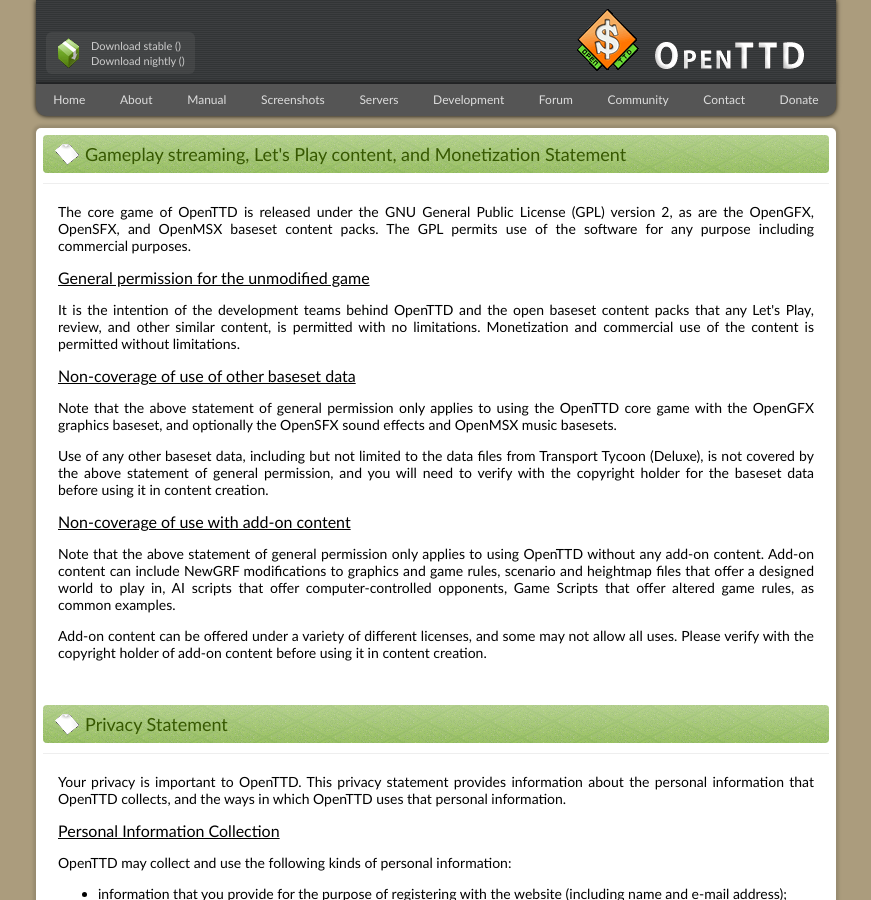
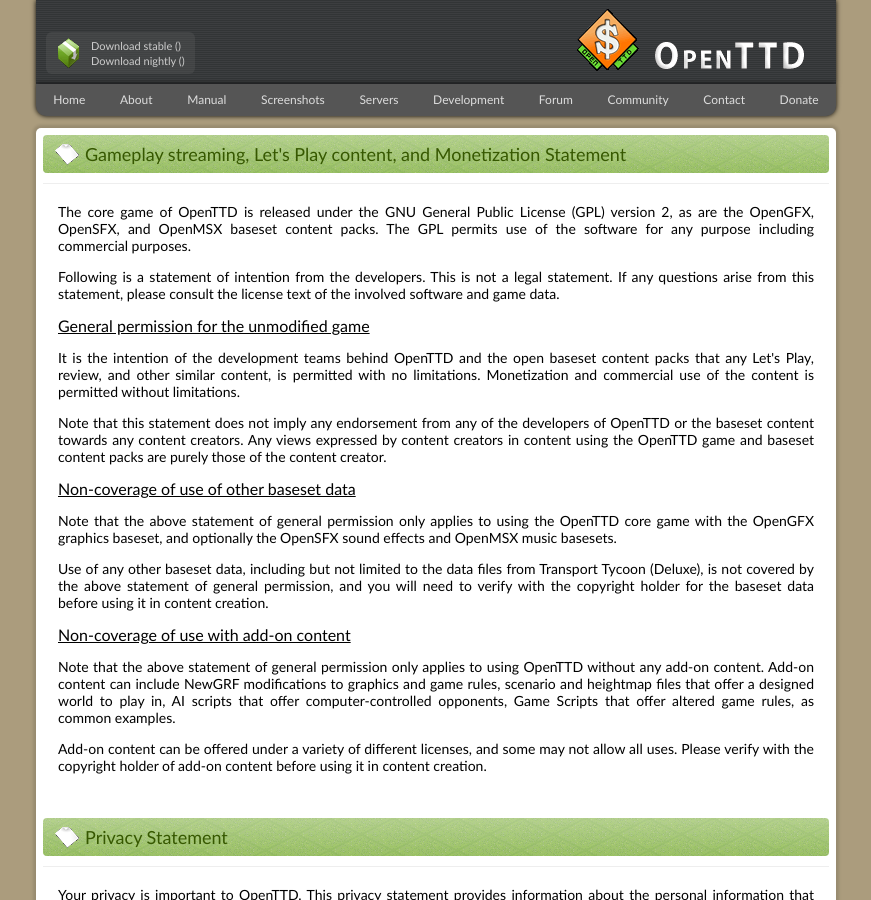
Before and after one commit to OpenTTD/website, a Jekyll site: the page built from pages/policy.html, in a window 1280 px wide and 900 px high. Shown: the whole window, without its empty margins (204-1075 px from the left). Built offline with Jekyll 4.4.1, drawn with Linux system fonts in a browser that asks for light colours.

Commit message:
Add: Clarify this is a statement of intention, and that there is no endorsement

```diff
--- a/pages/policy.html
+++ b/pages/policy.html
@@ -11,8 +11,10 @@
     <div class="section-item">
         <div class="content">
             <p>The core game of OpenTTD is released under the GNU General Public License (GPL) version 2, as are the OpenGFX, OpenSFX, and OpenMSX baseset content packs. The GPL permits use of the software for any purpose including commercial purposes.</p>
+            <p>Following is a statement of intention from the developers. This is not a legal statement. If any questions arise from this statement, please consult the license text of the involved software and game data.</p>
             <h3>General permission for the unmodified game</h3>
             <p>It is the intention of the development teams behind OpenTTD and the open baseset content packs that any Let's Play, review, and other similar content, is permitted with no limitations. Monetization and commercial use of the content is permitted without limitations.</p>
+            <p>Note that this statement does not imply any endorsement from any of the developers of OpenTTD or the baseset content towards any content creators. Any views expressed by content creators in content using the OpenTTD game and baseset content packs are purely those of the content creator.</p>
             <h3>Non-coverage of use of other baseset data</h3>
             <p>Note that the above statement of general permission only applies to using the OpenTTD core game with the OpenGFX graphics baseset, and optionally the OpenSFX sound effects and OpenMSX music basesets.</p>
             <p>Use of any other baseset data, including but not limited to the data files from Transport Tycoon (Deluxe), is not covered by the above statement of general permission, and you will need to verify with the copyright holder for the baseset data before using it in content creation.</p>
```
